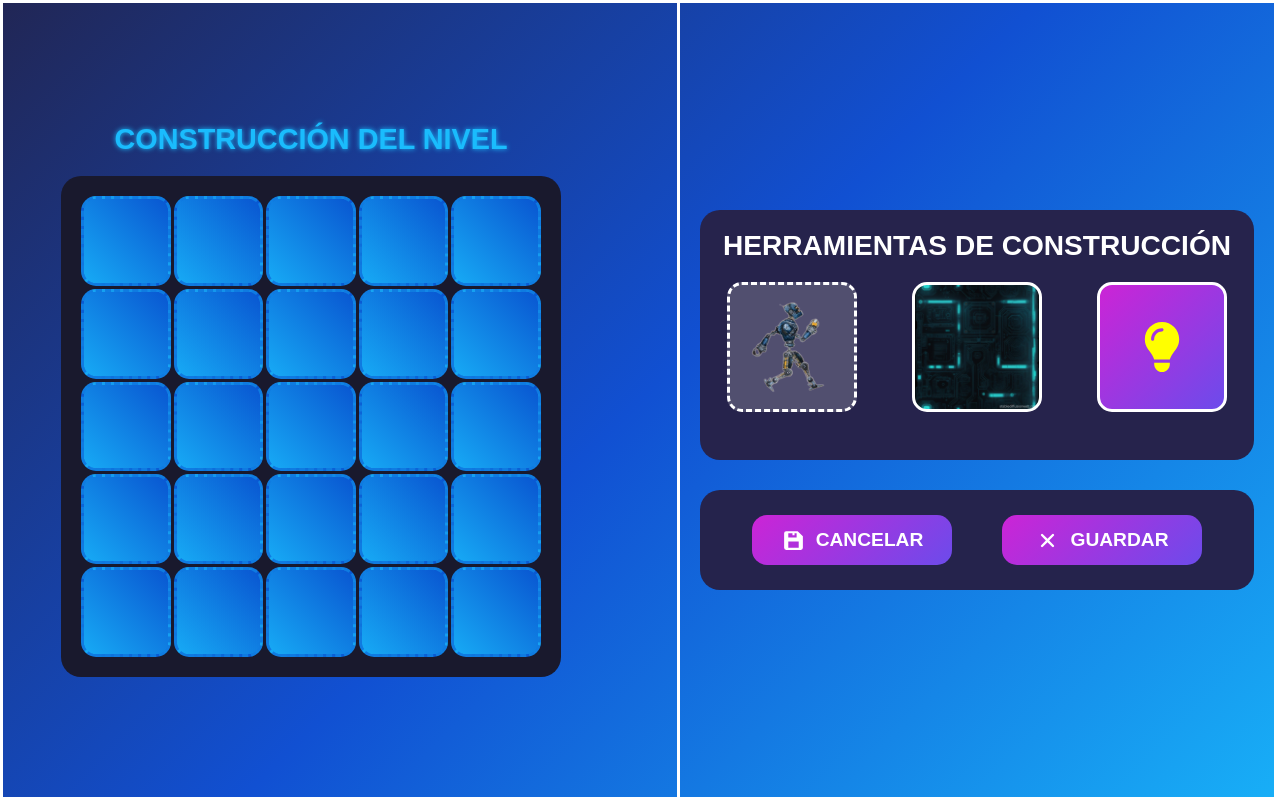
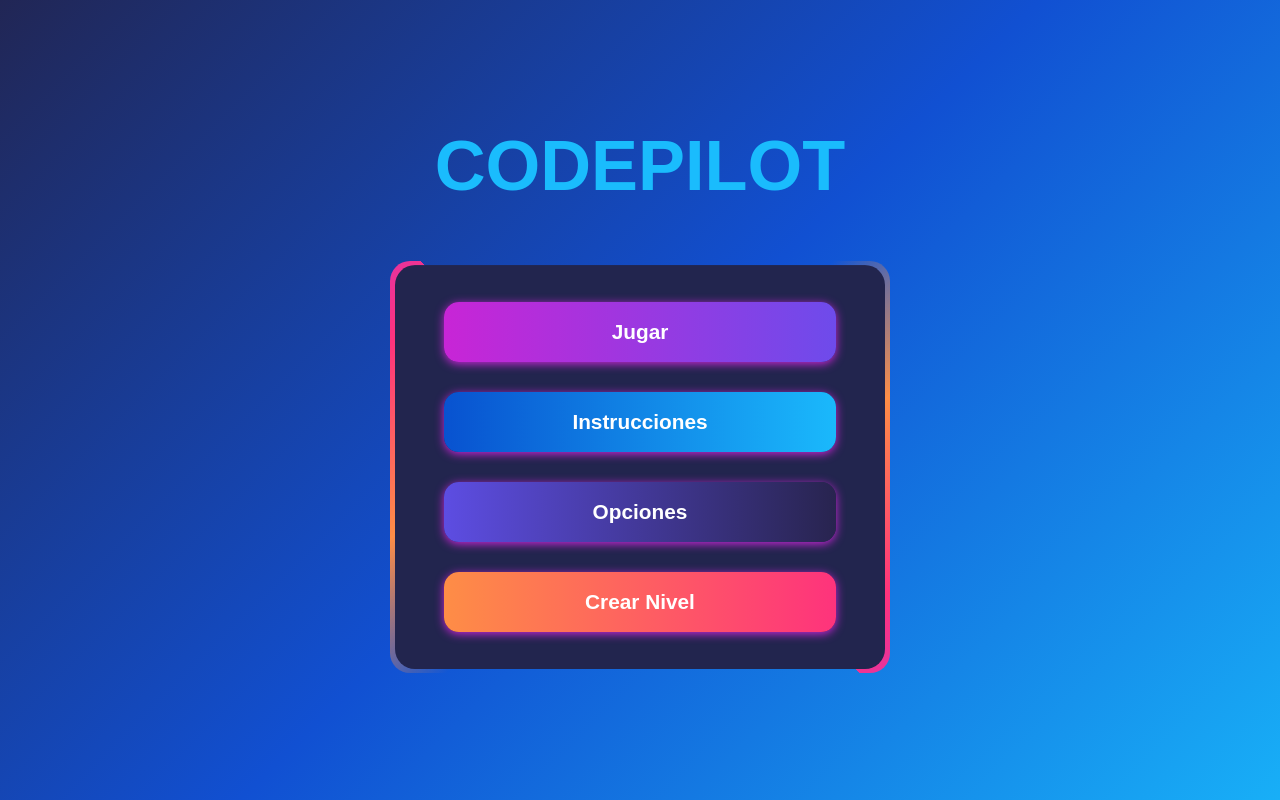
Before and after one commit to SEVERNASTER/LightBot-Clone-2D, a React (Vite) app: page / in a window 1280 px wide. Built offline with nearby package versions, Linux system fonts and the light colour scheme; a web font is replaced by a local one.

Commit message:
se agrego la funcionalidad para que se actualice la grilla con las herramientas que arrastre

```diff
--- a/src/App.jsx
+++ b/src/App.jsx
@@ -28,6 +28,7 @@ function App({ mapa, setMapa, jugando, mapaActual }) {
   // 1 = obstaculo
   // 2 = objetivo / luz para prender
   // 3 = luz ya prendida
+  // 4 = bot
 
   useEffect(() => {
     reiniciarJuego()
--- a/src/components/CeldaEditar.css
+++ b/src/components/CeldaEditar.css
@@ -1,9 +1,29 @@
 
 .celda-editar {
+    position: relative;
     width: 100%;
     aspect-ratio: 1 / 1;
-    background: linear-gradient(45deg, #17AAF5, #0956D1);
     border: dashed #0F7BE1;
     border-radius: 15px;
+    display: flex;
+    justify-content: center;
+    align-items: center;
+    color: yellow;
+    background-size: cover !important;
+    background-position: center !important;
+    background-color: #125ce4;
+}
+
+.celda-editar.luz {
+    background-color: #B12FDC;
+}
+
+.celda-editar.bot::before {
+    content: '▲';
+    position: absolute;
+    top: -15px;
+    left: 50%;
+    transform: translateX(-50%);
+    color: rgb(0, 255, 0);
 
 }
--- a/src/components/CeldaEditar.jsx
+++ b/src/components/CeldaEditar.jsx
@@ -1,38 +1,40 @@
-import React from 'react'
+import { useEffect } from 'react'
 import './CeldaEditar.css'
 import bot from '../assets/static-bot.png';
 import obstaculo from '../assets/muro2.jpg';
+import { FaLightbulb } from "react-icons/fa6";
 
-function CeldaEditar({onDropTool}) {
+
+function CeldaEditar({ onDropTool, contenido, mapa, pos }) {
 
     const handleDragOver = (e) => {
-        e.preventDefault(); // necesario para permitir drop
+        e.preventDefault();
     };
 
     const handleDrop = (e) => {
-        const tool = e.dataTransfer.getData('tool');
+        const tool = Number(e.dataTransfer.getData('tool'));
         onDropTool(tool);
     };
 
-    const contenido = (tipo) => {
-        let res = '';
-        switch (tipo) {
-            case 'bot':
-                res = bot
-                break;
-            case 'muro':
-                res = muro
-                break;
-            default:
-                break;
-        }
-    }
 
     return (
-        <div className='celda-editar'
+        <div className={`celda-editar ${contenido === 2 ? 'luz' : ''}
+                ${contenido === 4 ? 'bot' : ''}
+            `}
             onDragOver={handleDragOver}
             onDrop={handleDrop}
-        ></div>
+            style={{
+                // background: 'linear-gradient(45deg, #17AAF5, #0956D1)',
+                backgroundImage: `url(
+                    ${mapa[pos.fila][pos.columna] === 4 ? bot : ''}
+                    ${mapa[pos.fila][pos.columna] === 1 ? obstaculo : ''}
+                )`
+            }}
+        >
+            {contenido === 2 && <FaLightbulb size={40} />}
+
+        </div>
+
     )
 }
 
--- a/src/components/GrillaEditar.jsx
+++ b/src/components/GrillaEditar.jsx
@@ -2,15 +2,9 @@ import React, { useState , useEffect} from 'react'
 import './GrillaEditar.css'
 import CeldaEditar from './CeldaEditar';
 
-function GrillaEditar() {
+function GrillaEditar({mapa, setMapa}) {
 
-    const [filas, setFilas] = useState(5)
-    const [columnas, setSolumnas] = useState(5)
-    const [mapa, setMapa] = useState(
-        Array(filas)
-            .fill(0)
-            .map(() => Array(columnas).fill(0))
-    )
+
 
     useEffect(() => {
         console.log(mapa);
@@ -23,7 +17,6 @@ function GrillaEditar() {
         );
         setMapa(nuevoMapa);
     };
-
 
     return (
         <div className='grilla-editar-contenedor' >
@@ -42,6 +35,8 @@ function GrillaEditar() {
                                 key={`${i}-${j}`}
                                 contenido={celda}
                                 onDropTool={(tool) => handleDrop(i, j, tool)}
+                                mapa={mapa}
+                                pos={{fila: `${i}`, columna: `${j}`}}
                             />
                         ))
                     )}
--- a/src/components/PanelEditar.css
+++ b/src/components/PanelEditar.css
@@ -1,7 +1,7 @@
 
 
 .panel-editar {
-    border: solid #fff;
+    /* border: solid #fff; */
     height: 100vh;
     width: min(600px, 100%);
     margin-left: auto;
@@ -89,3 +89,29 @@
 .boton-editar:hover::before {
     transform: translateX(100%);
 }
+
+.girar-bot-herramienta {
+    /* border: solid; */
+    display: flex;
+    justify-content: space-around;
+    align-items: center;
+    font-size: 30px;
+    color: #0ef;
+}
+
+.girar-bot {
+    transition: .5s;
+    /* border: solid #fff; */
+    display: flex;
+    justify-content: center;
+    align-items: center;
+}
+
+.girar-bot:active {
+    transform: scale(.9) !important;
+}
+
+.girar-bot-izq:hover {
+    transform: scale(1.3);
+    color: #C228D8;
+}
--- a/src/components/PanelEditar.jsx
+++ b/src/components/PanelEditar.jsx
@@ -1,4 +1,4 @@
-import React from 'react'
+import { useEffect, useState } from 'react'
 import './PanelEditar.css'
 import Tool from './Tool';
 import bot from '../assets/static-bot.png';
@@ -6,9 +6,52 @@ import obstaculo from '../assets/muro2.jpg';
 import { FaLightbulb } from "react-icons/fa6";
 import { BiSolidSave } from "react-icons/bi";
 import { IoClose } from "react-icons/io5";
+import { IoArrowRedoSharp } from "react-icons/io5";
+import { IoArrowUndoSharp } from "react-icons/io5";
 
 
-function PanelEditar() {
+function PanelEditar({ mapa }) {
+
+    const [puedeArrastrarBot, setPuedeArrastrarBot] = useState(true)
+    const [sentido, setSentido] = useState(0)
+
+    useEffect(() => {
+        let puedeArrastrar = true
+        mapa.map((fila) => {
+            fila.map(celda => {
+                if (celda === 4) {
+                    puedeArrastrar = false
+                }
+            })
+        })
+        setPuedeArrastrarBot(puedeArrastrar)
+    }, [mapa])
+
+    useEffect(() => {
+        console.log(sentido);
+    }, [sentido])
+
+    const direccionDesdeGrados = (grados) => {
+        const normalizado = ((grados % 360) + 360) % 360;
+
+        switch (normalizado) {
+            case 0:
+                return 'arriba';
+            case 90:
+                return 'derecha';
+            case 180:
+                return 'abajo';
+            case 270:
+                return 'izquierda';
+            default:
+                return 'desconocido';
+        }
+    }
+
+
+
+
+
     return (
         <div className='panel-editar' >
             <div className="herramientas">
@@ -16,20 +59,42 @@ function PanelEditar() {
                     <h3>HERRAMIENTAS DE CONSTRUCCIÓN</h3>
                 </div>
                 <div className="herramientas-contenedor">
-                    <Tool icono={bot}
-                        clasesExtra='bot'
-                        esReactIcon={false}
-                    />
+                    <div className="bot-herramienta">
+                        <Tool icono={bot}
+                            clasesExtra={`bot
+                                ${!puedeArrastrarBot ? 'inhabilitar' : ''}
+                                ${direccionDesdeGrados(sentido)}
+                            `}
+                            esReactIcon={false}
+                            esBot={true}
+                            puedeArrastrar={puedeArrastrarBot}
+                            tipo={4}
+                            sentido={sentido}
+                        />
+                        <div className="girar-bot-herramienta">
+                            <div className="girar-bot girar-bot-izq">
+                                <IoArrowUndoSharp onClick={() => setSentido(prev => prev - 90)} />
+                            </div>
+                            <div className="girar-bot girar-bot-izq">
+                                <IoArrowRedoSharp onClick={() => setSentido(prev => prev + 90)} />
+                            </div>
+                        </div>
+                    </div>
 
                     <Tool icono={obstaculo}
                         clasesExtra='muro'
                         esReactIcon={false}
+                        esBot={false}
+                        tipo={1}
                     />
 
                     <Tool icono={FaLightbulb}
                         clasesExtra='luz'
                         esReactIcon={true}
                         tamanio={50}
+                        esBot={false}
+                        tipo={2}
+
                     />
                 </div>
             </div>
--- a/src/components/Tool.css
+++ b/src/components/Tool.css
@@ -1,5 +1,6 @@
 
 .tool {
+    position: relative;
     background-size: cover;
     width: 130px;
     aspect-ratio: 1 / 1;
@@ -10,16 +11,51 @@
     display: flex;
     justify-content: center;
     align-items: center;
-
+    transition: all .3s;
 }
 
 .tool:active {
     cursor: grabbing;
+    transform: scale(.8);
 }
 
 .tool.bot {
-    border: dashed;
-    background-color: rgba(255, 255, 255, .2);
+    border: dashed 5px #0F7BE1;
+    /* background-color: rgba(255, 255, 255, .5); */
+}
+
+.tool.bot::before {
+    content: '▲';
+    position: absolute;
+    top: -25px;
+    left: 50%;
+    transform: translateX(-50%) rotate(var(--sentido));
+    color: rgb(0, 255, 0);
+    font-size: 2rem;
+    transition: .5s;
+}
+
+.tool.bot.derecha::before {
+    top: 50%;
+    left: 100%;
+    transform: translateX(-50%) translateY(-50%) rotate(var(--sentido));
+}
+
+.tool.bot.abajo::before {
+    top: 100%;
+    transform: translateY(-50%) translateX(-50%) rotate(var(--sentido));
+}
+
+.tool.bot.izquierda::before {
+    top: 50%;
+    left: 0;
+    transform: translateY(-50%) translateX(-50%) rotate(var(--sentido));
+}
+
+.tool.bot.inhabilitar {
+    cursor: not-allowed;
+    transform: scale(.9);
+    opacity: .5;
 }
 
 .tool.luz {
--- a/src/components/Tool.jsx
+++ b/src/components/Tool.jsx
@@ -1,17 +1,18 @@
 import React from 'react'
 import './Tool.css'
 
-function Tool({icono: Icon, clasesExtra, esReactIcon, tamanio}) {
+function Tool({icono: Icon, clasesExtra, esReactIcon, tamanio, esBot, puedeArrastrar, tipo, sentido}) {
 
     const handleDragStart = (e) => {
-        e.dataTransfer.setData('tool', clasesExtra); // enviamos el tipo
+        e.dataTransfer.setData('tool', tipo); // enviamos el tipo
     };
 
     return (
         <div className={`tool ${clasesExtra}`} style={{
                 backgroundImage: `url(${!esReactIcon ? Icon : ''})`,
+                '--sentido': `${sentido}deg`
             }}
-            draggable
+            draggable={!esBot ? true : puedeArrastrar ? true : false}
             onDragStart={handleDragStart}
         >
             {esReactIcon && <Icon size={tamanio} />}
--- a/src/layouts/Main.jsx
+++ b/src/layouts/Main.jsx
@@ -17,7 +17,7 @@ function Main() {
 
     const [vistaMenu, setVistaMenu] = useState(true)
     const [jugando, setJugando] = useState(false)
-    const [creando, setCreando] = useState(true)
+    const [creando, setCreando] = useState(false)
 
     const handleRegresar = () => {
         setVistaMenu(prev => !prev)
--- a/src/layouts/Maker.css
+++ b/src/layouts/Maker.css
@@ -1,6 +1,6 @@
 
 .creador {
-    border: solid  #fff;
+    /* border: solid  #fff; */
     position: absolute;
     top: 0;
     left: 0;
@@ -11,7 +11,7 @@
     align-items: center;
     font-size: 1.5rem;
     color: #fff;
-    transform: translateX(100%);
+    transform: translateX(1500px);
     transition: 1s ease-in;
 
 }
--- a/src/layouts/Maker.jsx
+++ b/src/layouts/Maker.jsx
@@ -1,16 +1,27 @@
-import React from 'react'
+import { useState, useEffect } from 'react'
 import './Maker.css'
 import GrillaEditar from '../components/GrillaEditar';
 import PanelEditar from '../components/PanelEditar';
 
-function Maker({creando}) {
+function Maker({ creando }) {
+
+    const [filas, setFilas] = useState(5)
+    const [columnas, setSolumnas] = useState(5)
+
+
+    const [mapa, setMapa] = useState(
+        Array(filas)
+            .fill(0)
+            .map(() => Array(columnas).fill(0))
+    )
 
     return (
         <div className={`creador ${creando ? 'mostrar' : ''}`} >
-            <GrillaEditar />
-            <PanelEditar />
+            <GrillaEditar mapa={mapa} setMapa={setMapa} />
+            <PanelEditar mapa={mapa}  />
         </div>
     )
 }
 
+
 export default Maker
```
